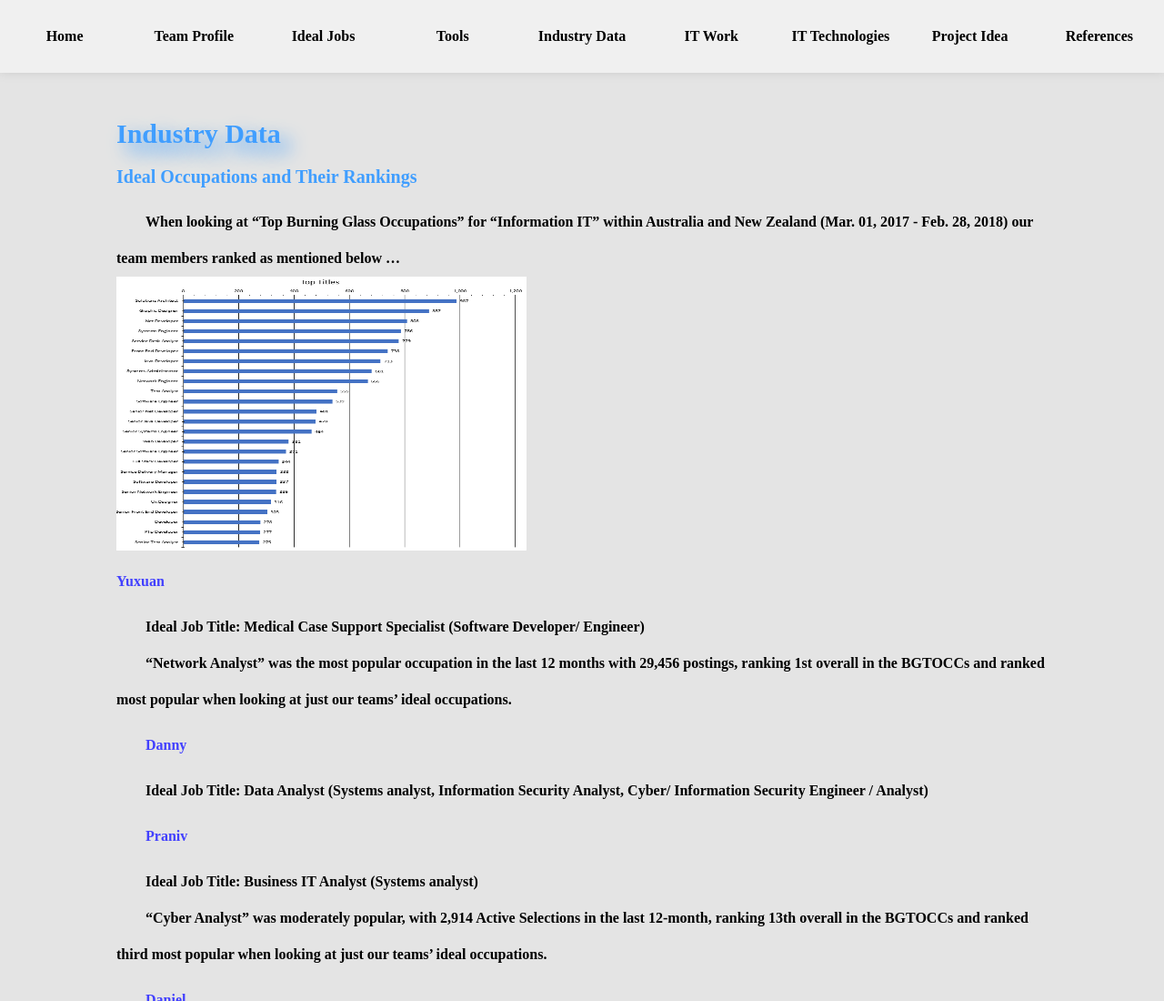
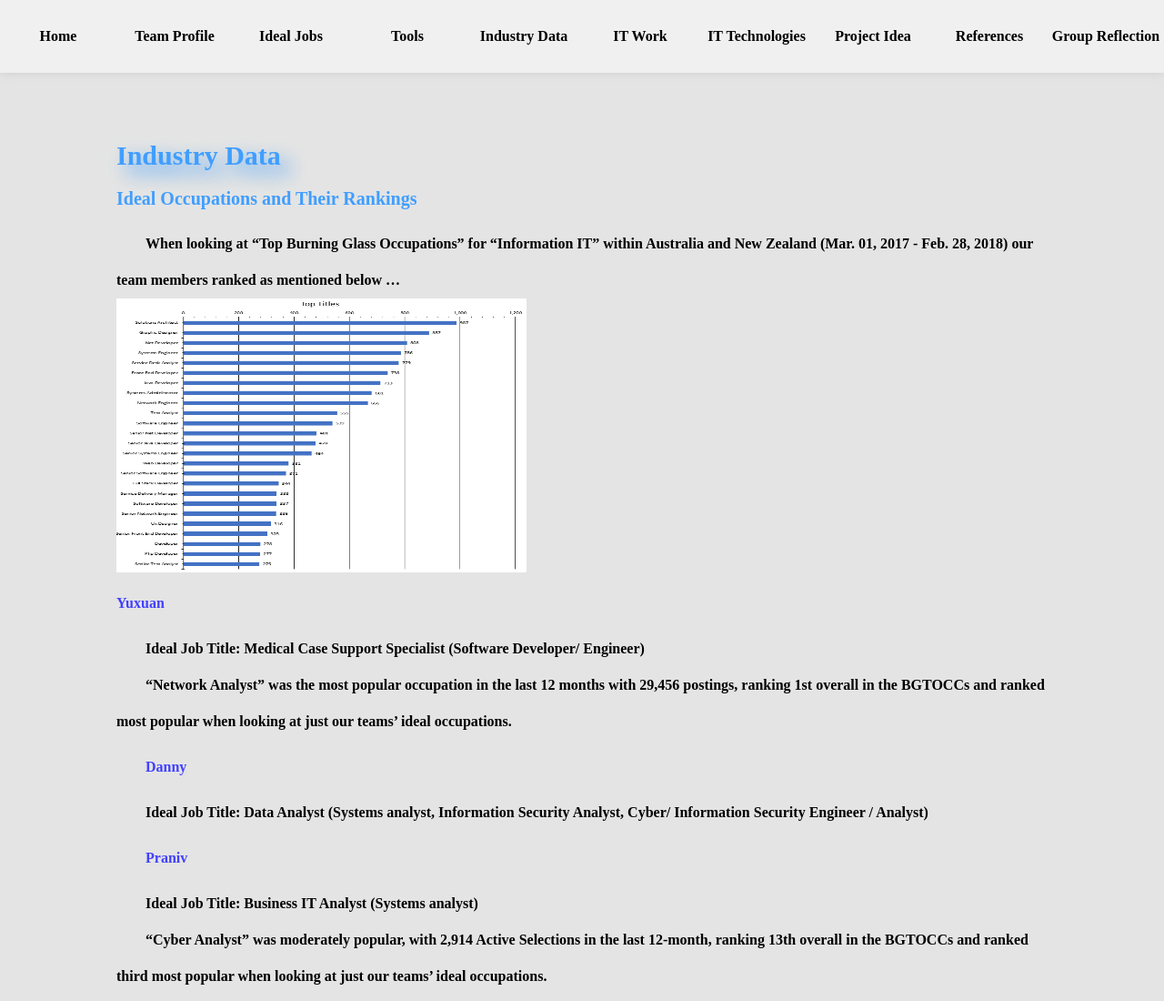
Before and after one commit to Ghost-Recon131/IIT-A3, a plain HTML site: page Industry Data.html in a window 1280 px wide. Shown: the top 1100 px of the page at 91% size. Drawn offline with nearby package versions, Linux system fonts and the light colour scheme.

Commit message:
Update Industry Data.html

```diff
--- a/Industry Data.html
+++ b/Industry Data.html
@@ -10,19 +10,7 @@
 </head>
 
 <body>
-    <header>
-        <div class="nav">
-            <div class="item"><a href="./index.html">Home</a> </div>
-            <div class="item"><a href="./Team Profile.html">Team Profile</a> </div>
-            <div class="item"><a href="./Ideal Jobs.html">Ideal Jobs</a></div>
-            <div class="item"><a href="./Tools.html">Tools</a></div>
-            <div class="item"><a href="./Industry Data.html">Industry Data</a></div>
-            <div class="item"><a href="./IT_Work.html">IT Work</a></div>
-            <div class="item"><a href="./IT Technologies.html">IT Technologies</a></div>
-            <div class="item"><a href="./Project Idea.html">Project Idea</a></div>
-            <div class="item"><a href="./References.html">References</a></div>
-        </div>
-    </header>
+    <iframe src="./header.html" frameborder="0" width="100%"></iframe>
 
     <div class="main">
         <div class="detail" id="Industry_Data">
```
